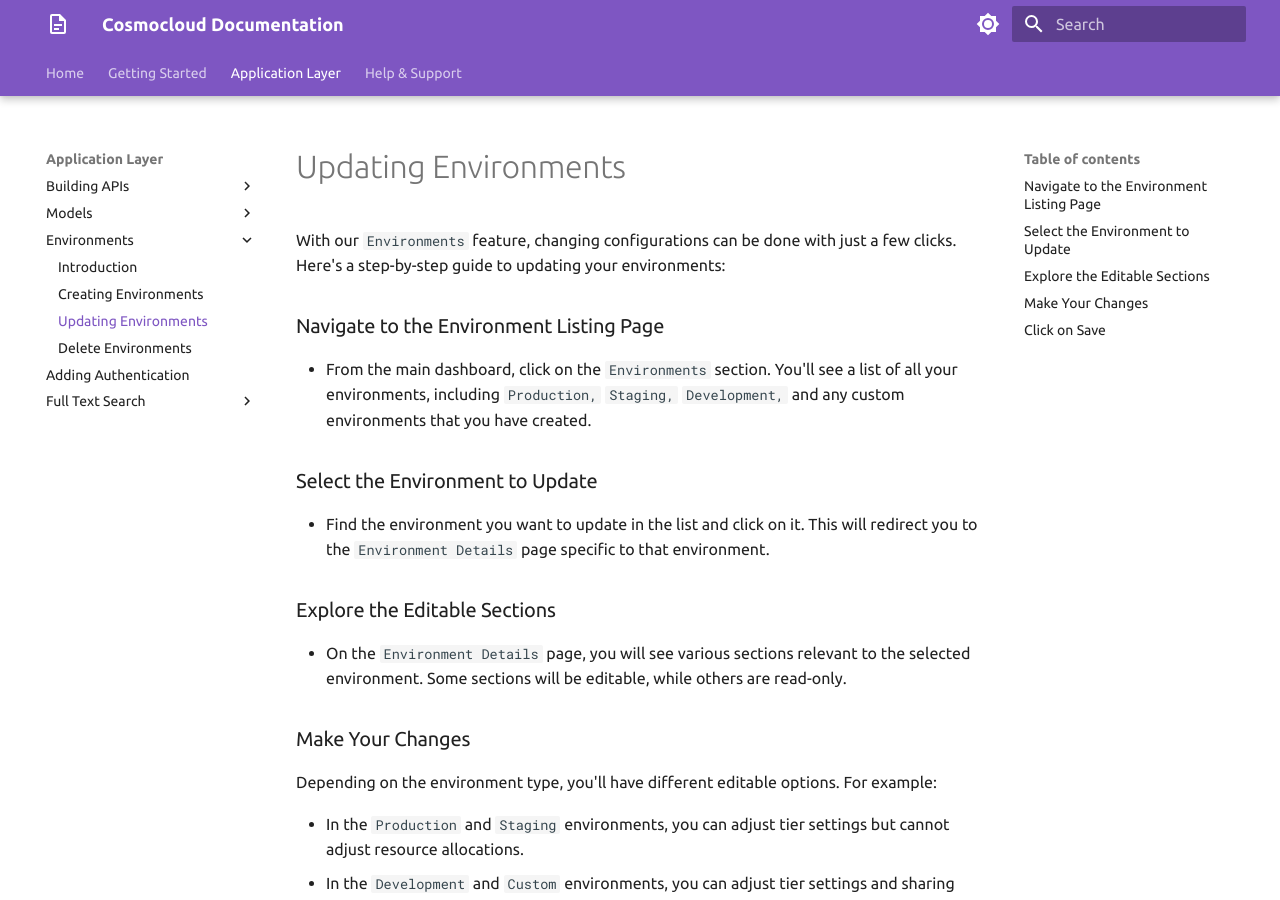
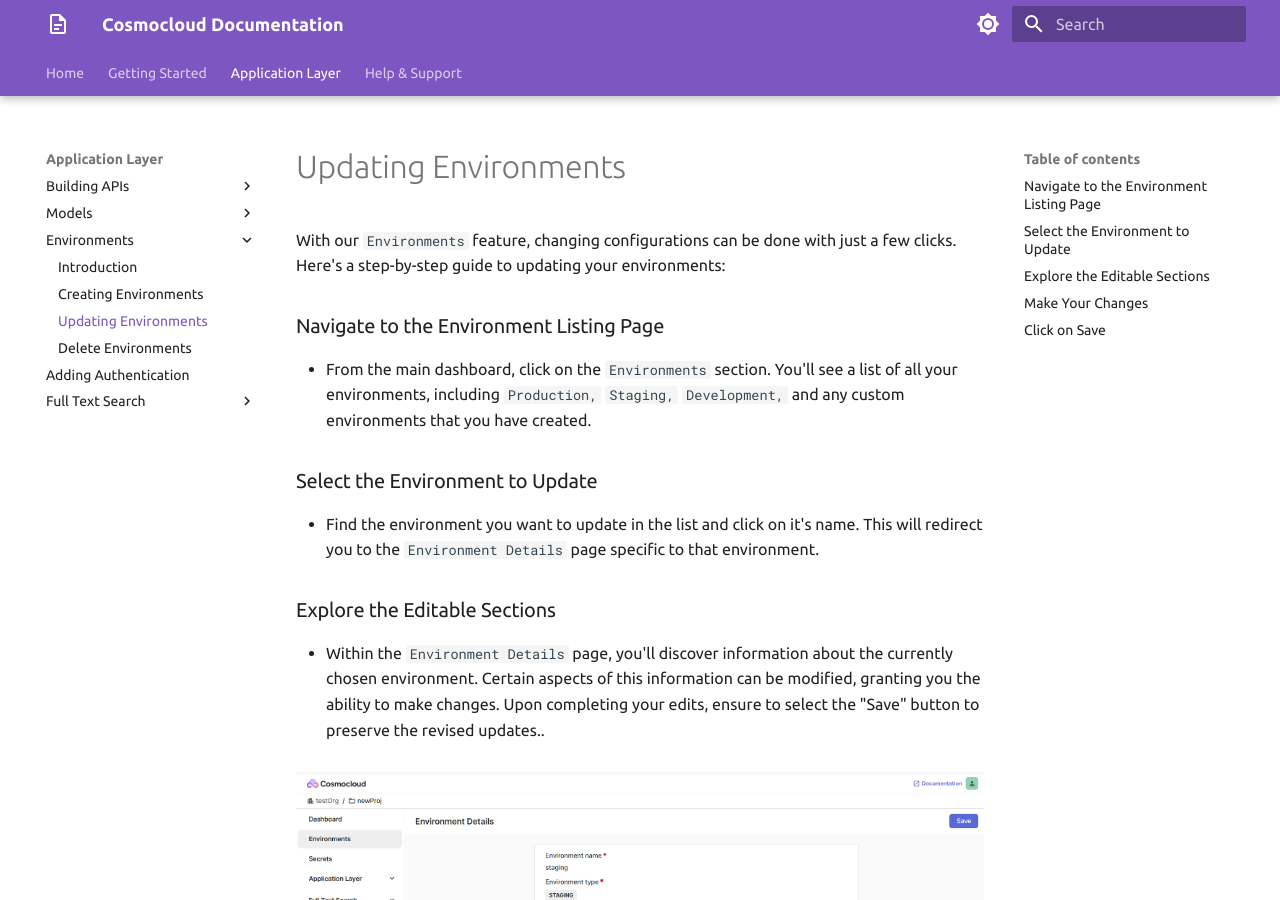
Before and after one commit to Cosmocloud/documentation, an MkDocs documentation site: the page built from docs/application-layer/environments/update-environment.md, in a window 1280 px wide and 900 px high. Built offline with MkDocs 1.6.1 and Material for MkDocs 9.7.7, drawn with Linux system fonts in a browser that asks for light colours.

Commit message:
updated environment documnetation

```diff
--- a/docs/application-layer/environments/update-environment.md
+++ b/docs/application-layer/environments/update-environment.md
@@ -8,11 +8,13 @@
 
 ### Select the Environment to Update
 
-- Find the environment you want to update in the list and click on it. This will redirect you to the `Environment Details` page specific to that environment.
+- Find the environment you want to update in the list and click on it's name. This will redirect you to the `Environment Details` page specific to that environment.
 
 ### Explore the Editable Sections
 
-- On the `Environment Details` page, you will see various sections relevant to the selected environment. Some sections will be editable, while others are read-only.
+- Within the `Environment Details` page, you'll discover information about the currently chosen environment. Certain aspects of this information can be modified, granting you the ability to make changes. Upon completing your edits, ensure to select the "Save" button to preserve the revised updates..
+
+![Editable Section](/assets/environment/UpdateEnv.png)
 
 ### Make Your Changes
 
@@ -26,3 +28,5 @@
 - Once you've made the desired changes, click on the `Save` button at the top-right of the page.
 - You will see an acknowledgement message once the changes have been saved.
 - The environment is now updated with the new settings.
+
+![Save Editable Section](/assets/environment/SaveUpdateEnv.png)
```
Also changed, not shown: docs/application-layer/environments/create-environment.md (+6 -0 lines), docs/application-layer/environments/delete-environment.md (+2 -0 lines), docs/assets/environment/DeleteEnvModal.png (added), docs/assets/environment/SaveUpdateEnv.png (added), docs/assets/environment/UpdateEnv.png (added), docs/assets/environment/threeDots.png (added).
